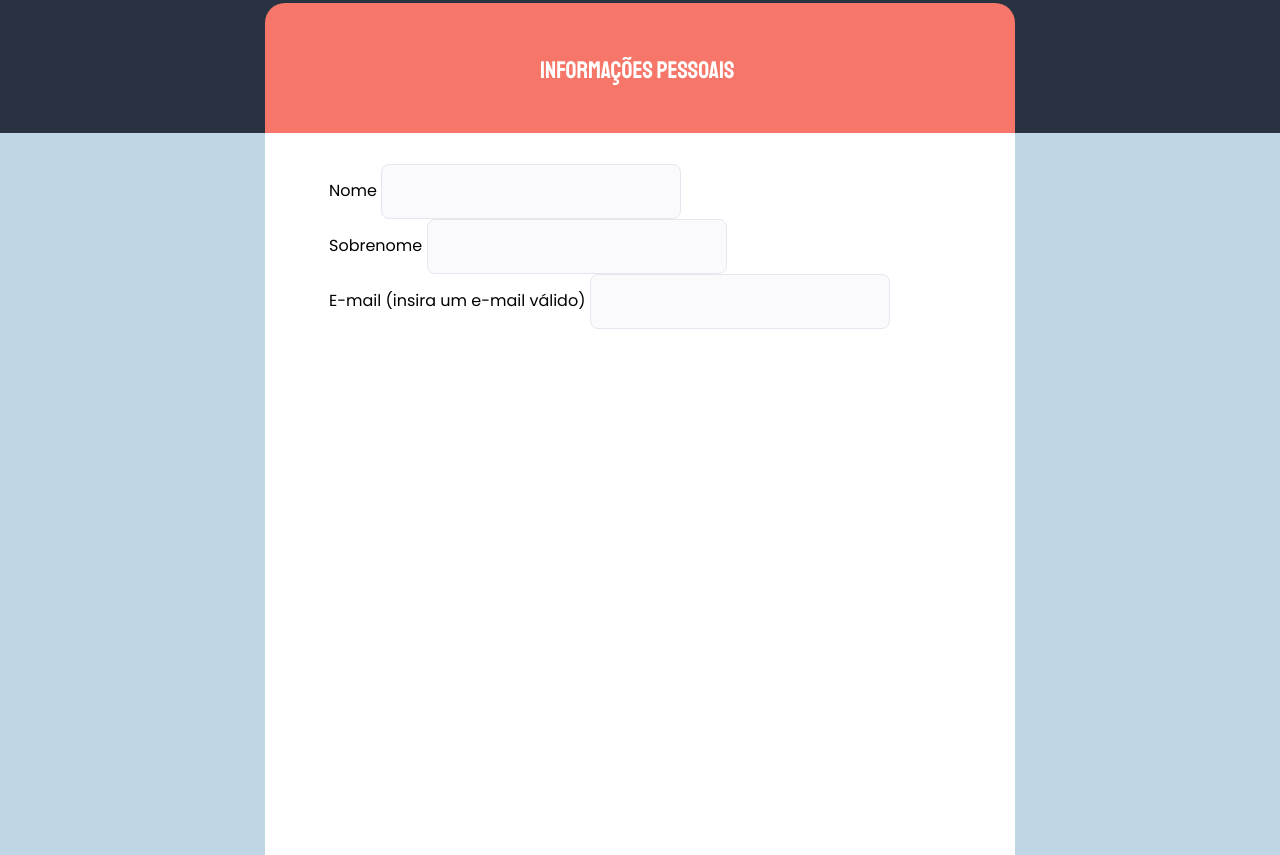
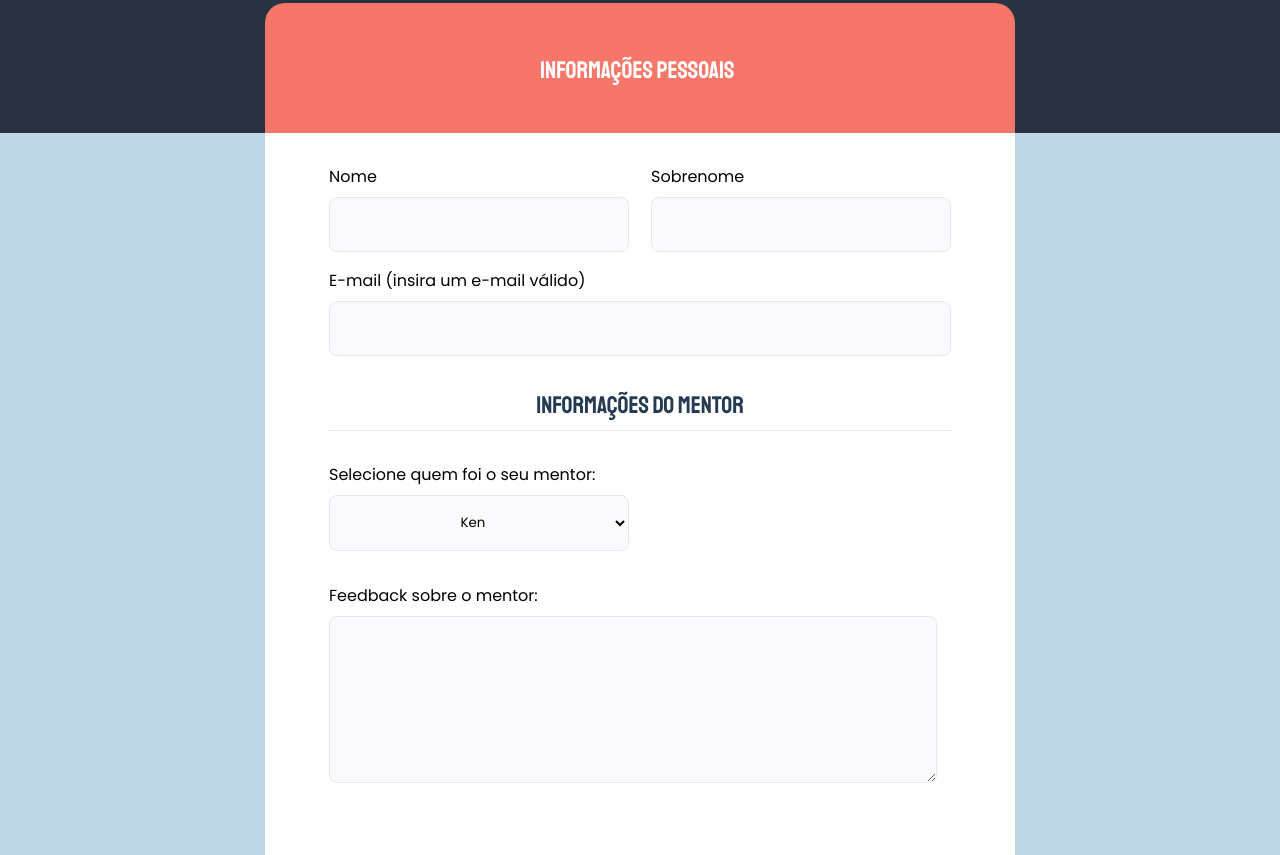
Before and after one commit to Eduardo-Feltrin/ativid-rocketseat-explorer, a plain HTML site: page stage3/form_avancado/indext.html in a window 1280 px wide. Shown: the part 332-1187 px from the top of the page. Drawn offline with Linux system fonts and the light colour scheme.

Commit message:
Inicio construção da seção "Informações do mentor"
O próximo passo é o input de tipo "checkbox"

```diff
--- a/stage3/form_avancado/indext.html
+++ b/stage3/form_avancado/indext.html
@@ -44,6 +44,28 @@
           <input type="text" id="email-input">
         </div>
       </div>
+    </fieldset>
+    <fieldset>
+      <legend class="legend">Informações do mentor</legend>
+
+      <div class="fieldset-elements">
+        <div class="mentor-selection">
+          <label for="mentor-select">Selecione quem foi o seu mentor:</label>
+          <br>
+          <select name="mentor-select" id="mentor-select">
+            <option value="Ken">Ken</option>
+            <option value="E-honda">E-honda</option>
+            <option value="Ryu">Ryu</option>
+            <option value="Guile">Guile</option>
+            <option value="Blanka">Blanka</option>
+          </select>
+        </div>
+
+        <div class="input-wrapper">
+          <label for="mentor-feedback">Feedback sobre o mentor:</label>
+          <textarea name="mentor-feedback" id="mentor-feedback" cols="30" rows="10"></textarea>
+        </div>
+      </div>
 
     </fieldset>
   </form>
--- a/stage3/form_avancado/style.css
+++ b/stage3/form_avancado/style.css
@@ -20,7 +20,7 @@
 }
 
 #rate-mentorship>h1 {
-  font-family: 'Staatliches';
+  font-family: 'Staatliches', cursive;
   font-style: normal;
   font-weight: 400;
   font-size: 36px;
@@ -70,11 +70,12 @@ body {
 }
 
 #main-form input {
-  width: 300px;
   height: 55px;
+  width: 100%;
 
   background: #FAFAFC;
 
+  margin-top: 8px;
   border: 1px solid #E6E6F0;
   border-radius: 8px;
 }
@@ -107,3 +108,58 @@ body {
   margin-top: 31px;
   margin-bottom: 32px;
 }
+
+.full-name {
+  display: flex;
+  gap: 22px;
+  margin-bottom: 16px;
+}
+
+.full-name > .input-wrapper {
+  display: flex;
+  flex-direction: column;
+  flex-grow: 1;
+}
+
+.legend {
+  width: 622px;
+
+  margin: 0 auto;
+  padding-bottom: 8px;
+  border-bottom: 1px solid #E6E6F0;
+
+  font-family: 'Staatliches', cursive;
+  font-weight: 400;
+  font-size: 24px;
+  line-height: 34px;
+
+  text-align: center;
+
+  color: #253B51;
+}
+
+#mentor-select {
+  height: 55.53px;
+  width: 300px;
+
+  margin-top: 8px;
+  margin-bottom: 32px;
+  background: #FAFAFC;
+  border: 1px solid #E6E6F0;
+  border-radius: 8px;
+
+  text-align: center;
+  font-family: 'Poppins', sans-serif;
+}
+
+.input-wrapper>textarea {
+  width: 608px;
+  height: 167px;
+
+  background: #FAFAFC;
+
+  margin-top: 8px;
+  margin-bottom: 30px;
+  border: 1px solid #E6E6F0;
+  border-radius: 8px;
+}
```
